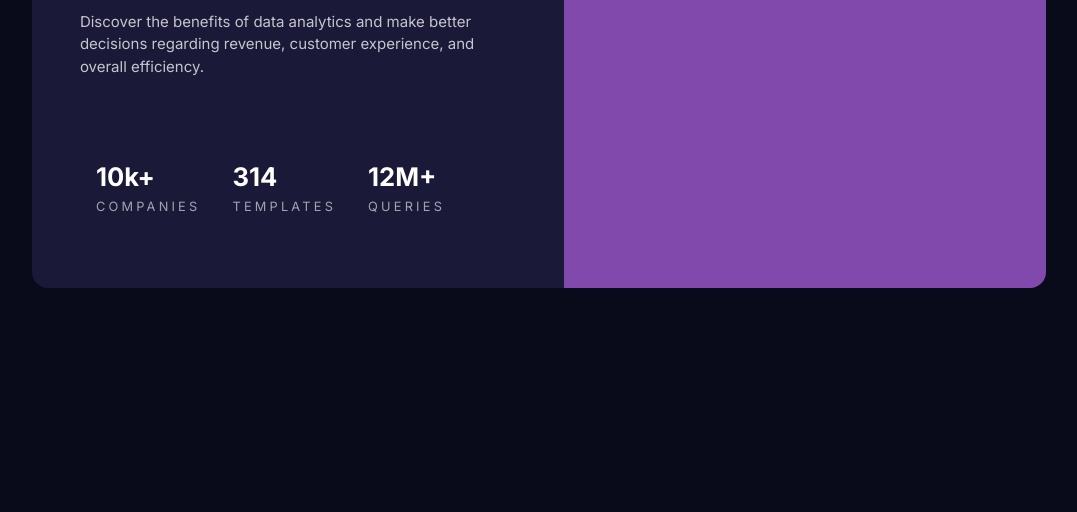
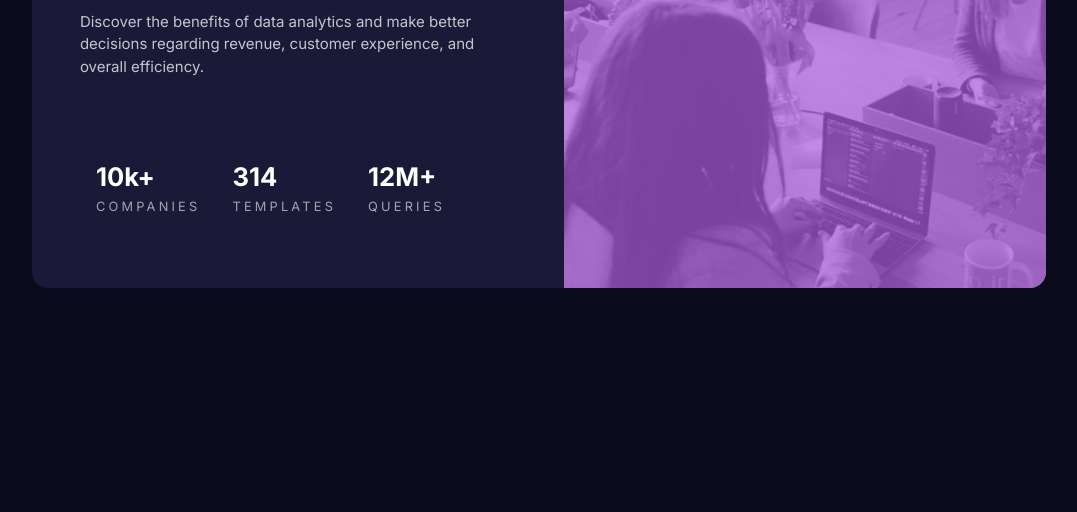
Before and after one commit to ronanlebideau/frontendmentor-stats-preview-card-component, a plain HTML site: page index.html in a window 1280 px wide. Shown: the part 288-800 px from the top of the page, without its empty margins (101-1178 px from the left). Drawn offline with Linux system fonts and the light colour scheme.

Commit message:
redirection to the right images directory

```diff
--- a/styles.css
+++ b/styles.css
@@ -74,7 +74,7 @@ h2 {
 
 /* IMAGE BLOCK */
 .head-img {
-    background: linear-gradient(to right, #aa5cdbb7, #aa5cdbb7), url(../stats-preview-card-component-main/images/image-header-mobile.jpg);
+    background: linear-gradient(to right, #aa5cdbb7, #aa5cdbb7), url(images/image-header-mobile.jpg);
     background-size: cover;
     height: 40vh;
     width: 100%;
```
